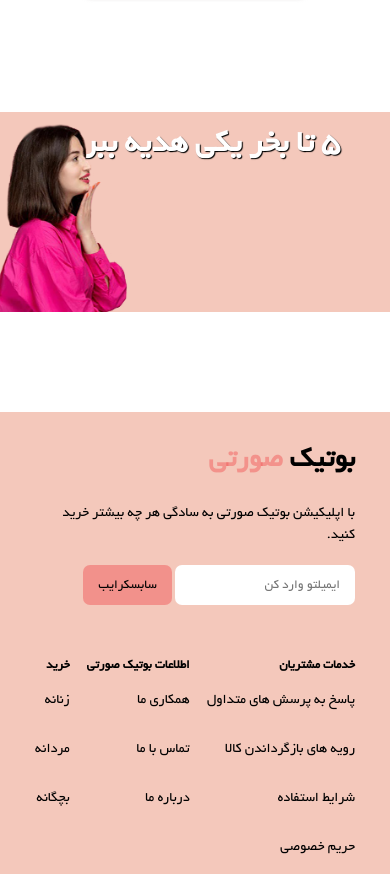
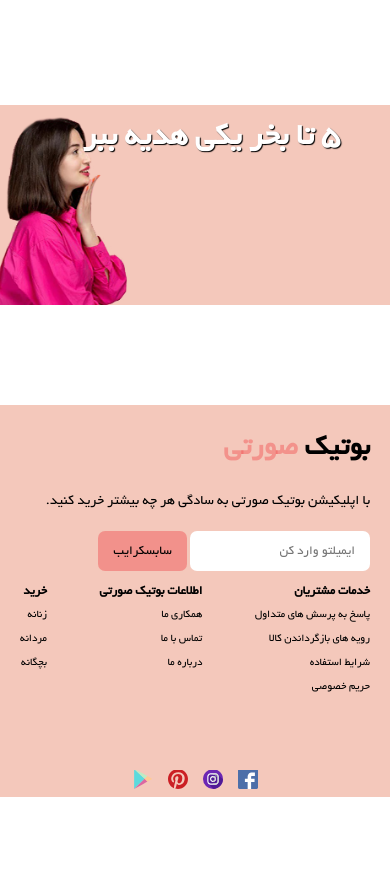
Before and after one commit to mahdi-elahipour/Pink-Boutique, a plain HTML site: page index.html in a window 390 px wide. Shown: the part 3544-4418 px from the top of the page. After the commit the page ends 4341 px from the top, so only its background shows below. Drawn offline with Linux system fonts and the light colour scheme.

Commit message:
Better responsiveness for smaller screens

```diff
--- a/assets/CSS/media.css
+++ b/assets/CSS/media.css
@@ -2,35 +2,52 @@
     #search-box input {
         width: 200px;
     }
-    #banner-text{
-        font-size:2rem;
+
+    #banner-text {
+        font-size: 2rem;
     }
-    #humberger-menu{
+
+    #humberger-menu {
         display: none;
     }
 
 }
-@media(max-width:1060px){
-    #container{
+
+@media(max-width:1060px) {
+    #container {
         justify-content: flex-start;
-       top:300px;
-       right:50px;
+        top: 300px;
+        right: 50px;
         width: calc(100% - 50px);
     }
-.product-ads{
+
+    .product-ads {
         font-size: 1.8rem;
     }
-#footer-links h3{
-    font-size:.8rem;
+
+    #footer-links h3 {
+        font-size: .8rem;
     }
-#footer-links li ul li a{
-    font-size:.9rem;
+
+    #footer-links li ul li a {
+        font-size: .9rem;
     }
-#footer-links{
-    column-gap: 10px;
+
+    #footer-text {
+        font-size: .9rem;
     }
-#footer-text{
-    font-size:.9rem;
+
+    .socials {
+        bottom: -44px;
+        z-index: -1;
+    }
+
+    #footer-links-text {
+        gap: 10px;
+        flex-direction: column;
+        justify-content: center;
+        width: 90%;
+        align-self: center;
     }
 
 }
@@ -39,66 +56,113 @@ justify-content: flex-start;
     #menu {
         display: none;
     }
-    #logo{
+
+    #logo {
         display: none;
     }
-    header{
+
+    header {
         padding: 0px 0;
     }
-    .humberger{
+
+    .humberger {
         display: block;
+        height: 65px;
+
     }
-    .humberger #humberger{
+
+    .humberger #humberger {
         cursor: pointer;
     }
-#footer-links-text{
+
+    #footer-links-text {
         flex-direction: column;
-}
-#footer-text{
-    margin-bottom: 50px;
+        justify-content: center;
 
-}
-.socials{
-    top:100px;
-}
-
-footer{
-    height:700px;
-}
     }
 
 
-@media (max-width:500px) {
-#login-register-btn{
-    padding:7px;
+
+
+}
+
+
+@media (max-width:520px) {
+    #login-register-btn {
+        padding: 7px;
         height: 40px;
     }
+
     #search-box {
         width: auto;
     }
+
     #search-box input {
         width: 140px;
     }
-#banner-text{
-    right:15px;
+
+    #banner-text {
+        right: 15px;
         font-size: 1.8rem;
     }
-#container{
-    right:15px;
+
+    #container {
+        right: 15px;
     }
-footer{
-    height:800px;
-}
+
     .product-ads {
         flex-direction: column;
-    overflow:visible;
+        overflow: visible;
         position: relative;
         font-size: 1rem;
+
     }
-.product-ads img{
+
+    .product-ads h1 {
+        z-index: 99;
+    }
+
+    .product-ads img {
         width: 130px;
         position: absolute;
-bottom:0px;
-left:0px;
+        bottom: 0px;
+        left: 0px;
     }
+
+    #footer-links-text {
+        width: 100%;
+        padding: 20px;
     }
+
+    #footer-links li ul li a {
+        font-size: .7rem;
+        line-height: 1;
+    }
+
+    .socials {
+        bottom: -27.4px;
+        z-index: -1;
+    }
+
+    .socials>ul>li>a>img {
+        width: 20px;
+    }
+
+    #banner-text {
+        font-size: auto;
+    }
+
+    #footer-links {
+        column-gap: 7px;
+    }
+
+    #humberger {
+        height: 65px;
+
+    }
+
+    .humberger #humberger {
+        width: 30px;
+    }
+
+}
--- a/assets/CSS/styles.css
+++ b/assets/CSS/styles.css
@@ -29,7 +29,7 @@ a {
     display: flex;
     justify-content: space-between;
     padding: 7px 50px 0px 50px;
-    margin-top:100px;
+    margin-top: 100px;
 }
 
 
@@ -65,7 +65,7 @@ header {
     text-shadow: 0px 0px 1px rgb(71, 71, 71);
 }
 
-#search_logo {
+#menus {
     display: flex;
     align-items: center;
 }
@@ -75,7 +75,7 @@ header {
     align-items: center;
 }
 
-#search_logo img {
+#menus img {
     width: 85px;
     padding: 7px 0;
 
@@ -224,28 +224,32 @@ header {
     vertical-align: middle;
     cursor: pointer;
 }
-.humberger{
+
+.humberger {
     width: fit-content;
     display: none;
 }
-.humberger #humberger{
+
+.humberger #humberger {
     width: 50px;
 
 }
-#humberger-menu{
-     display: none;
+
+#humberger-menu {
+    display: none;
     position: absolute;
     line-height: 2.5;
-    top:72px;
-    right:17px;
+    top: 65px;
+    right: 17px;
     width: 200px;
     height: fit-content;
     padding: 20px 10px;
     background: rgba(252, 249, 248, 0.9);
-    border-radius:0 0 10px 10px;
+    border-radius: 0 0 10px 10px;
     box-shadow: 0 1px 2px 1px rgba(231, 228, 228, 0.7);
 
 }
+
 #search-box input {
     border: none;
     padding: 10px 30px 10px 10px;
@@ -302,7 +306,7 @@ header {
 #footer-links-text {
     padding: 25px 35px;
     width: 100%;
-    height: 50vh;
+    height: fit-content;
     display: flex;
     justify-content: space-between;
 
@@ -322,7 +326,7 @@ header {
 
 #footer-links li a {
     font-size: 1rem;
-    line-height: 3.4;
+    line-height: 3;
 }
 
 #subscribe * {
@@ -456,6 +460,8 @@ header {
     display: flex;
     justify-content: center;
     width: 100%;
+    background-color: rgb(244, 200, 187);
+
 }
 
 .socials ul {
@@ -480,6 +486,6 @@ footer {
 #footer {
     display: flex;
     flex-direction: column;
-    gap:25px;
+    gap: 25px;
 
 }
--- a/index.html
+++ b/index.html
@@ -14,7 +14,7 @@
 <body>
     <header>
         <div id="navbar">
-            <div id="search_logo">
+            <div id="menus">
                 <img src="assets/Images/Logo.png" id="logo" alt="">
                 <div class="humberger">
                     <img id="humberger" src="assets/Images/hubmerger.svg" alt="">
```
Lines whose indentation alone changed are shown as unchanged.
